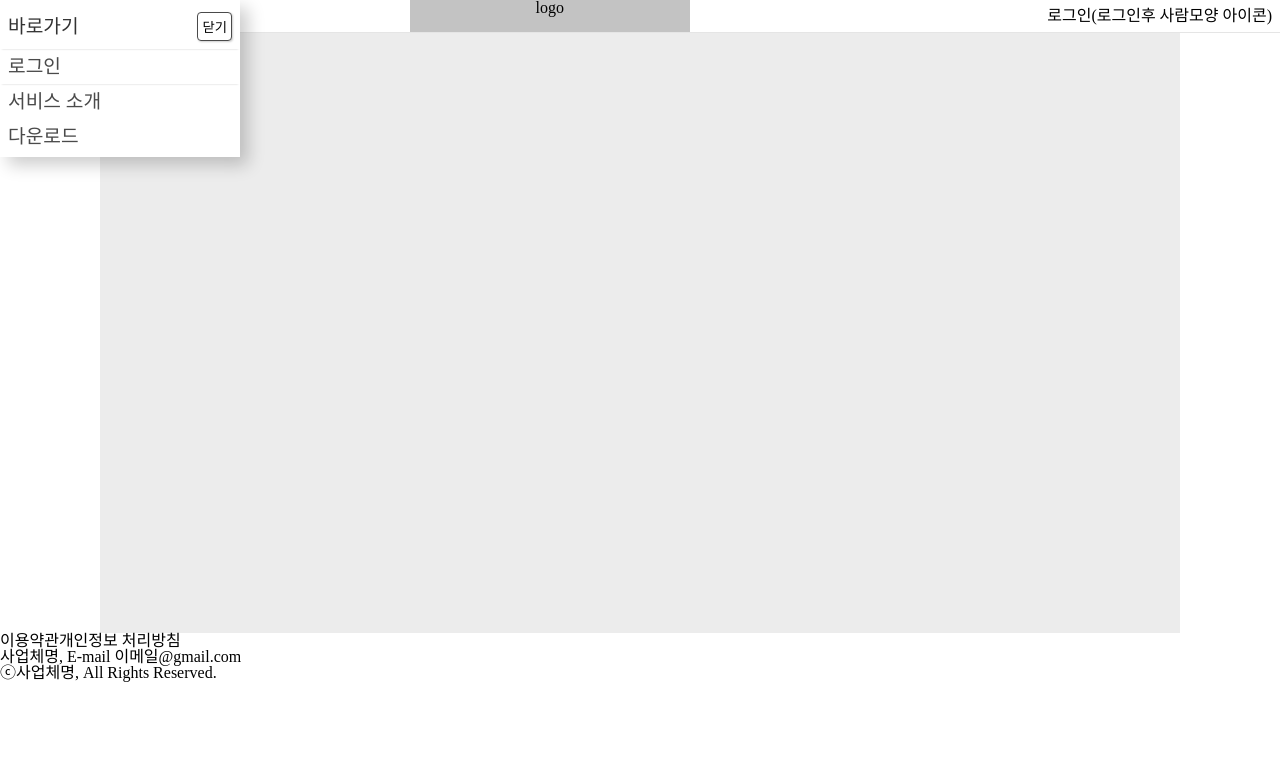
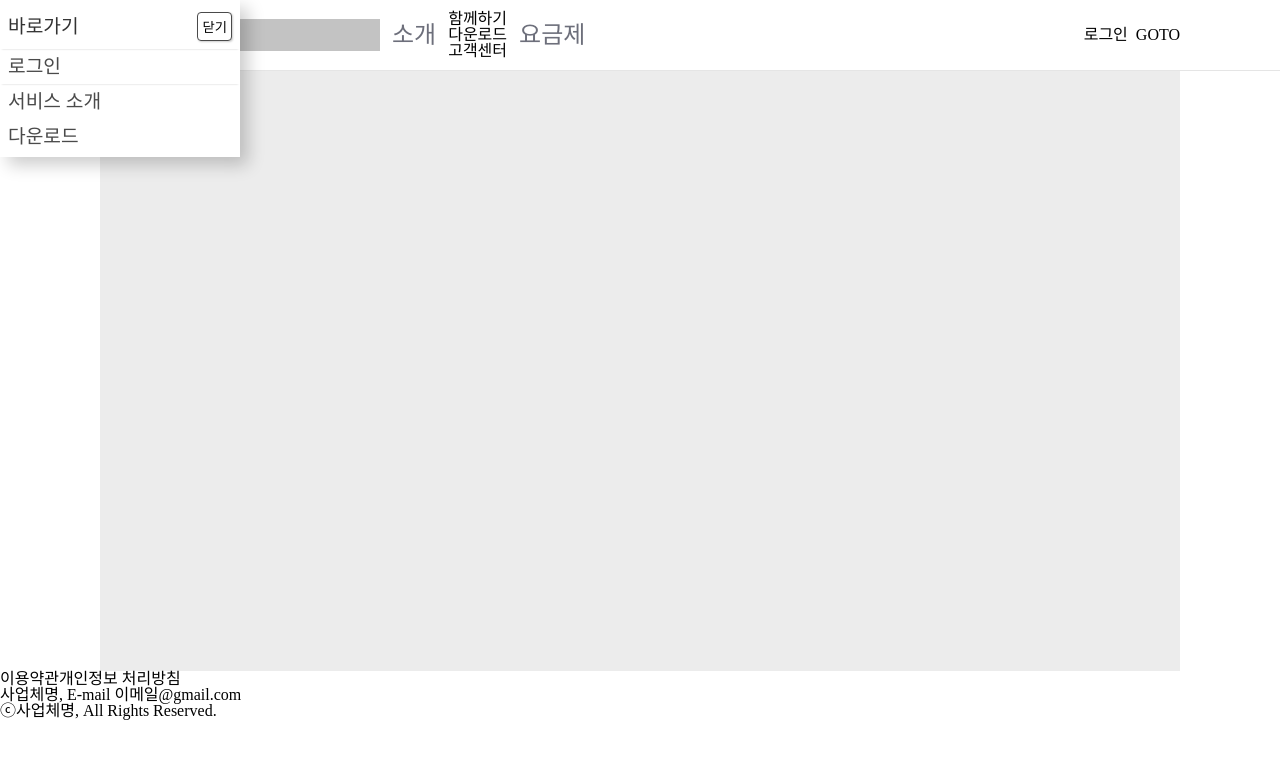
Before and after one commit to hs-glenn-lee/IronShutterFrontEnd, a Vue app: page / in a window 1280 px wide. Shown: the top 758 px of the page. Built offline with nearby package versions, Linux system fonts and the light colour scheme; no server answers.

Commit message:
changin ui

```diff
--- a/src/components/global-header.vue
+++ b/src/components/global-header.vue
@@ -1,14 +1,27 @@
 <template>
   <header class="global-header user-select-none">
-    <div class="flex-con-row"><!-- if not signed-in -->
-      <div class="flex-item item-mg-8">
-        <div @click="showMenu" class="menu-icon psd-hover-cursor-pointer">GOTO</div>
-      </div>
-      <div class="flex-item">
-        <div class="logo">logo</div>
-      </div>
-      <div class="flex-con">
-        <div @click="goToSignIn" class="header-link item-mg-8 psd-hover-cursor-pointer">로그인(로그인후 사람모양 아이콘)</div>
+    <div class="center-block h-inh">
+      <div class="flex-con-row h-inh"><!-- if not signed-in -->
+        <div class="flex-item flex-con-row">
+          <div class="logo flex-item">logo</div>
+          <div class="flex-item flex-con-row">
+            <span class="header-nav-rep">소개</span>
+            <span class="">
+              <span class="header-nav-rep-nav bold-on-hover">함께하기</span>
+              <nav class="sub">
+                <ul>
+                  <li>다운로드</li>
+                  <li>고객센터</li>
+                </ul>
+              </nav>
+            </span>
+            <span class="header-nav-rep">요금제</span>
+          </div>
+        </div>
+        <div class="flex-con-row h-inh">
+          <div @click="goToSignIn" class="header-nav flex-item item-mg-8 psd-hover-cursor-pointer">로그인</div>
+          <div @click="showMenu" class="menu-icon flex-item psd-hover-cursor-pointer">GOTO</div>
+        </div>
       </div>
     </div>
     <menu-of-global-header ref="$menuOfGlobalHeader"></menu-of-global-header>
@@ -39,6 +52,7 @@ export default {
 <style scoped>
   header {
     border-bottom: 1px solid #e5e5e5;
+    height: 70px;
   }
 
   .flex-con-row {
@@ -48,23 +62,32 @@ export default {
     justify-content: space-between;
   }
   .flex-item {
-    display:inline-block;
+    display: flex;
   }
   .item-mg-8 {
     margin: 8px;
   }
   .logo {
     /* temp */
-    display: inline-block;
-
     background-color: #c3c3c3;
     text-align: center;
     width:280px;
     height: 32px;
   }
 
-  .header-link {
+  .h-inh {
+    height: inherit;
+  }
+  .header-nav-rep {
+    font-size: 1.5em;
+    color: #6d6f7b;
     padding: 4px;
-    margin: 0px 4px 0px 4px;
+    margin: 0px 8px 0px 8px;
   }
+
+  .bold-on-hover:hover {
+    color: #323648;
+    font-weight: bold;
+  }
+
 </style>
```
